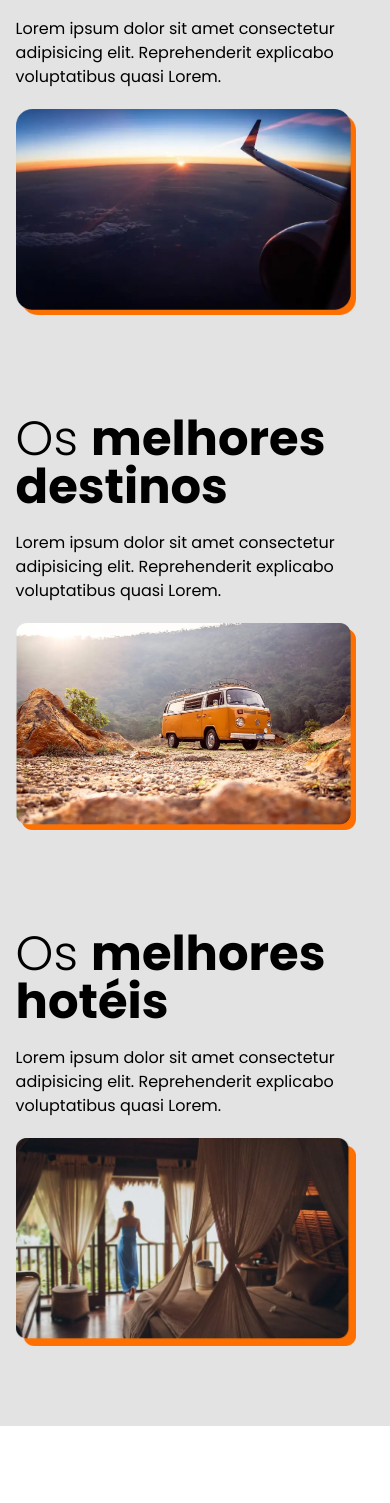
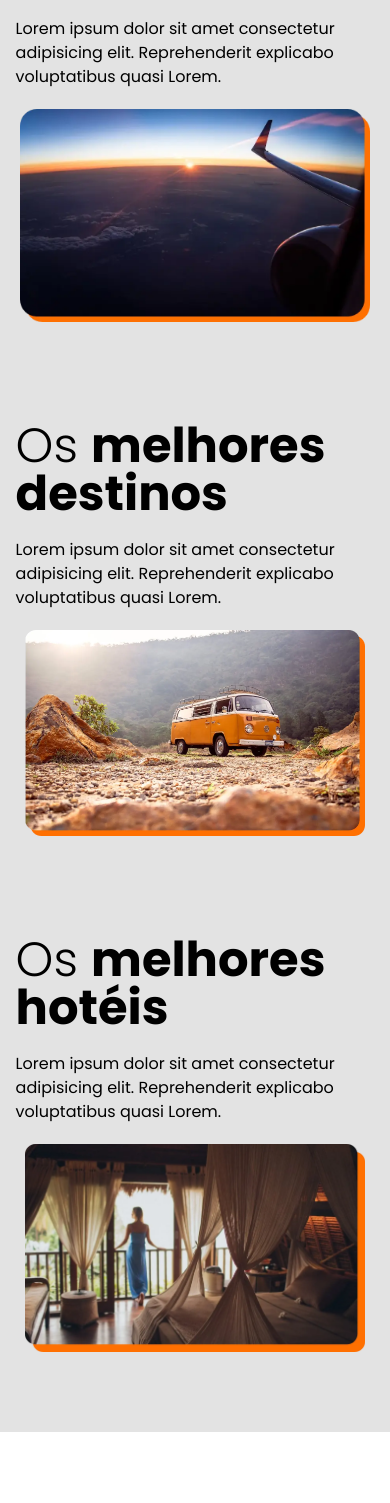
Before and after one commit to eudeda/SiteViagens, a website: page index.html in a window 390 px wide. Shown: the part 1026-2529 px from the top of the page. Drawn offline with nearby package versions, Linux system fonts and the light colour scheme.

Commit message:
Some issues possibly fixed
- Mobile menu close button bug solved✅
- Images in the second section resized 🛠

```diff
--- a/index.html
+++ b/index.html
@@ -89,8 +89,10 @@
                             Reprehenderit explicabo voluptatibus quasi Lorem.</p>
                     </div>
 
-                    <div class="max-w-[480px] max-[796px]:max-w-[340px] max-[900px]:w-96">
-                        <img class="" src="imgs/aviao.webp" alt="foto">
+                    <div class="flex justify-center">
+                        <div class="max-w-[480px] max-[796px]:max-w-[350px] max-[900px]:w-96">
+                            <img class="" src="imgs/aviao.webp" alt="foto">
+                        </div>
                     </div>
                 </article>
 
@@ -103,8 +105,10 @@
                             Reprehenderit explicabo voluptatibus quasi Lorem.</p>
                     </div>
 
-                    <div class="max-w-[480px] max-[796px]:max-w-[340px] max-[900px]:w-96">
-                        <img class="" src="imgs/carro.webp" alt="foto">
+                    <div class="flex justify-center">
+                        <div class="max-w-[480px] max-[796px]:max-w-[340px] max-[900px]:w-96">
+                            <img class="" src="imgs/carro.webp" alt="foto">
+                        </div>
                     </div>
                 </article>
 
@@ -115,8 +119,10 @@
                         <p class="max-[796px]:mb-5">Lorem ipsum dolor sit amet consectetur adipisicing elit.
                             Reprehenderit explicabo voluptatibus quasi Lorem.</p>
                     </div>
-                    <div class="max-w-[480px] max-[796px]:max-w-[340px] max-[900px]:w-96">
-                        <img class="" src="imgs/hoteis.webp" alt="foto">
+                    <div class="flex justify-center">
+                        <div class="max-w-[480px] max-[796px]:max-w-[340px] max-[900px]:w-96">
+                            <img class="" src="imgs/hoteis.webp" alt="foto">
+                        </div>
                     </div>
                 </article>
             </div>
```
Also changed, not shown: css/output.css.
